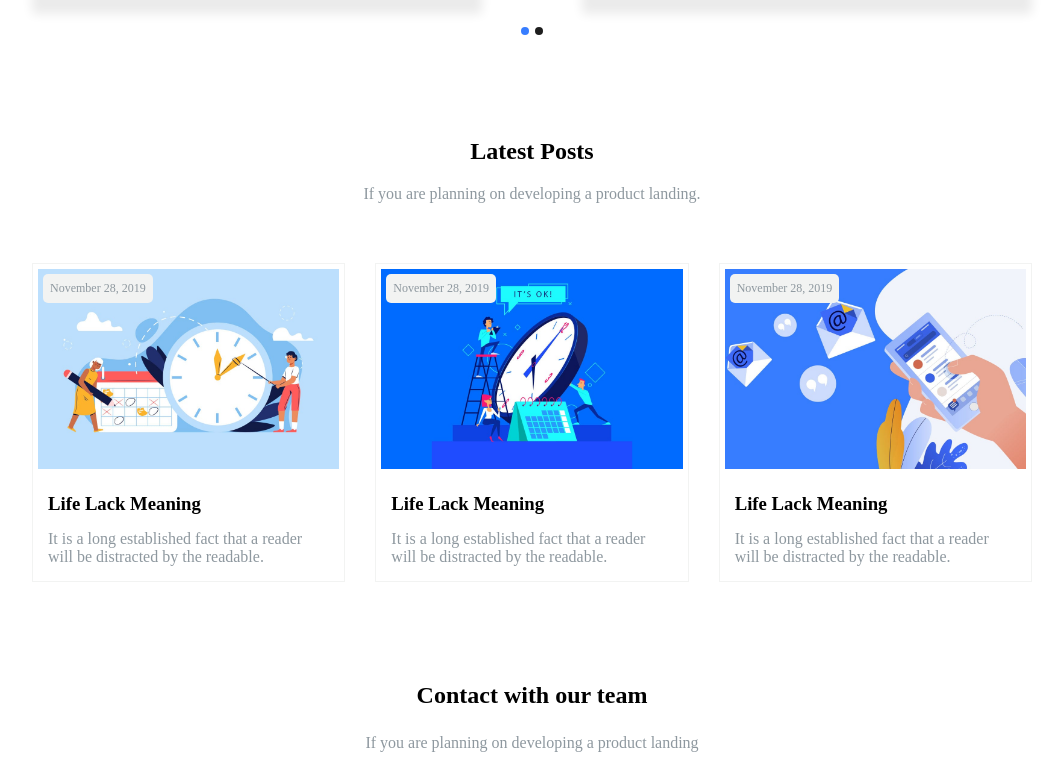
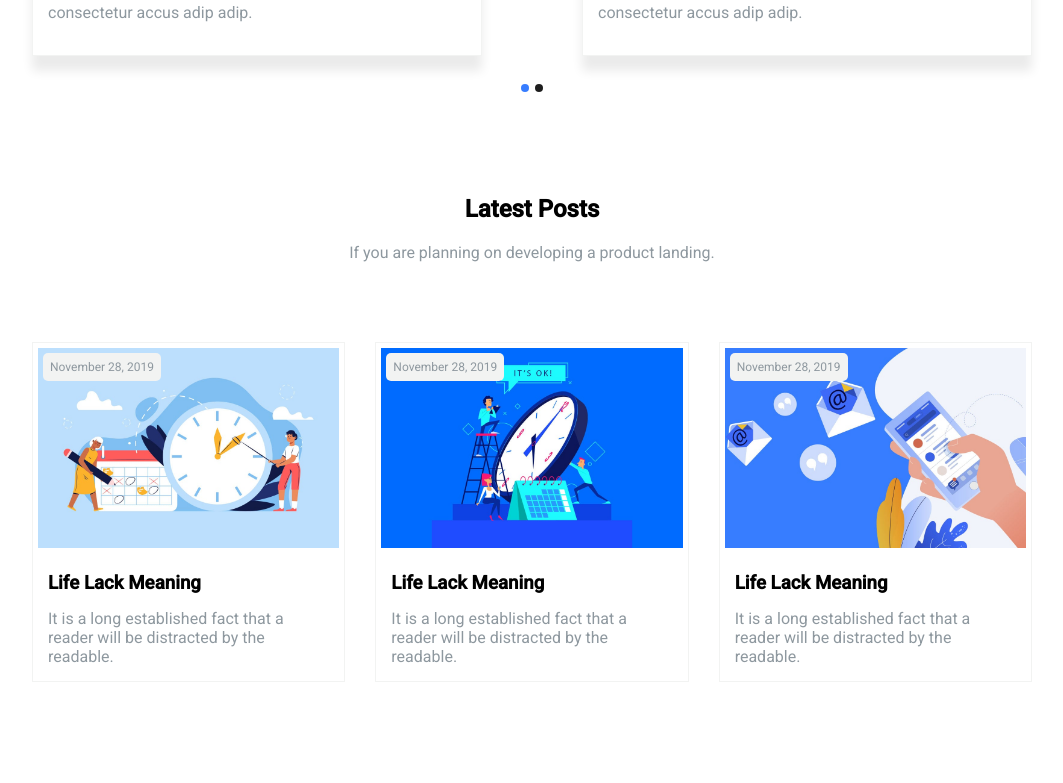
Before and after one commit to ABoni14/proj-html-vuejs, a Vue app: page / in a window 1280 px wide. Shown: the part 2280-3063 px from the top of the page, without its empty margins (108-1171 px from the left). Built offline with nearby package versions, Linux system fonts and the light colour scheme; a small style sheet from the web is missing.

Commit message:
new font family

```diff
--- a/src/assets/style/generals.scss
+++ b/src/assets/style/generals.scss
@@ -1,4 +1,4 @@
-@import "~@fontsource/actor/index.css";
+@import url('https://fonts.googleapis.com/css2?family=Roboto:wght@400;500&display=swap');
 
 *{
   margin: 0;
@@ -7,7 +7,7 @@
 }
 
 body{
-  font-family: "Actor";
+  font-family: 'Roboto', sans-serif;
 }
 
 .button{
--- a/src/components/ContactTeam.vue
+++ b/src/components/ContactTeam.vue
@@ -79,7 +79,7 @@
     display: flex;
     flex-direction: column;
     align-items: center;
-    margin-bottom: 25px;
+    margin-bottom: 50px;
     h2, p{
       margin-bottom: 25px;
     }
--- a/src/components/LatestPosts.vue
+++ b/src/components/LatestPosts.vue
@@ -50,7 +50,7 @@
     display: flex;
     align-items: center;
     flex-direction: column;
-    margin-bottom: 30px;
+    margin-bottom: 50px;
     p{
       color: $secondary-text-color;
       margin-top: 20px;
```
